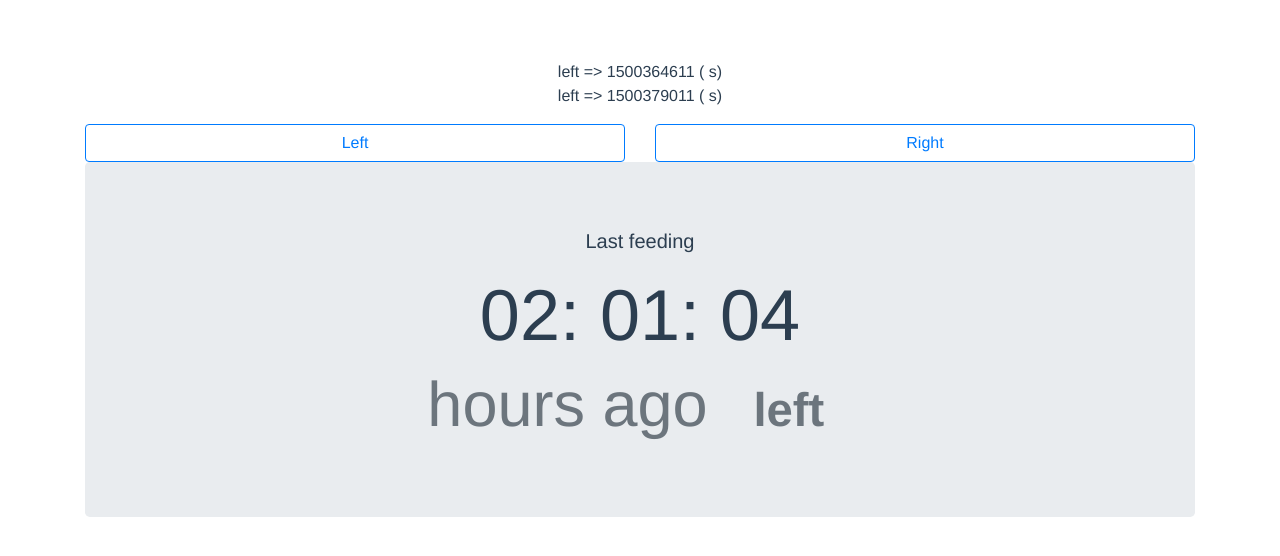
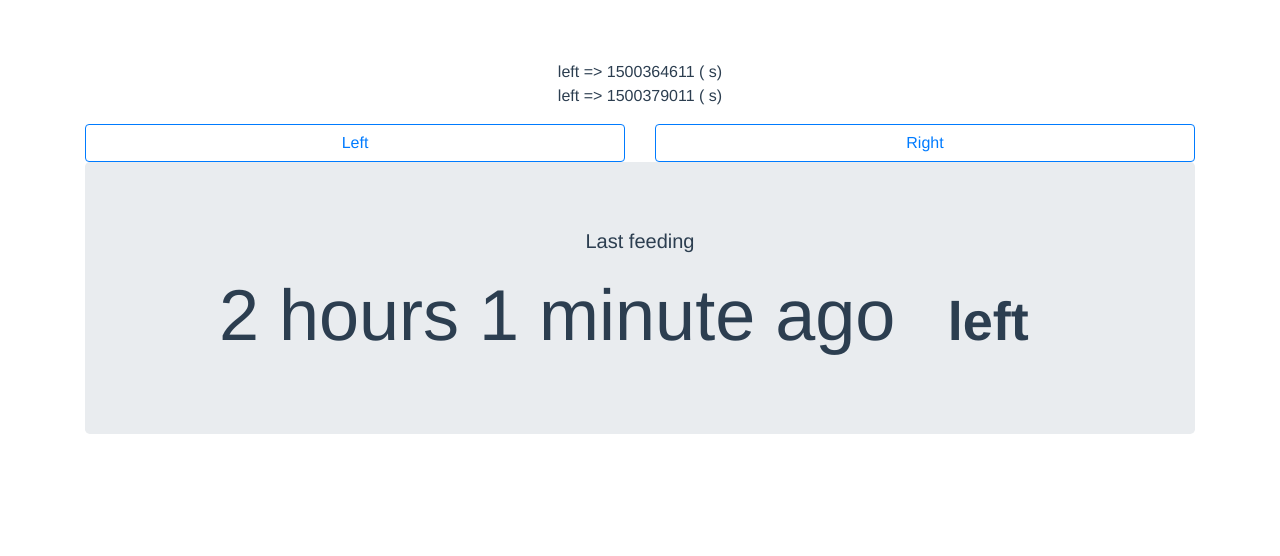
Before and after one commit to eMerzh/feedlog, a Vue app: page /#/ in a window 1280 px wide. Shown: the top 556 px of the page. Built offline with nearby package versions, Linux system fonts and the light colour scheme.

Commit message:
✨ add humize function

```diff
--- a/src/components/Hello.vue
+++ b/src/components/Hello.vue
@@ -10,7 +10,7 @@
           <p class="lead">Started since :</p>
           <h1 class="display-3">
             <timecount :startTime="startedTime"></timecount>
-            <small class="badge badge-default badge-pill">{{ selectedSide }}</small>
+            <small class="badge badge-primary badge-pill">{{ selectedSide }}</small>
           </h1>
         </div>
       </div>
@@ -28,10 +28,9 @@
         <div class="jumbotron">
           <p class="lead">Last feeding</p>
           <h1 class="display-3">
-            <timecount :startTime="latestFeeding.date" :auto-update="60"></timecount>
-            <small class="text-muted"> hours ago
-              <span class="badge badge-default badge-pill">{{ latestFeeding.side }}</span>
-            </small>
+            <timecount :startTime="latestFeeding.date" :auto-update="1" :precision="2"></timecount>
+            ago
+            <small class="badge badge-default badge-pill">{{ latestFeeding.side }}</small>
           </h1>
         </div>
       </div>
--- a/src/components/TimeCount.vue
+++ b/src/components/TimeCount.vue
@@ -1,13 +1,38 @@
 <template>
-<div>
-    <span>{{ hours | two_digits }}</span>:
-    <span>{{ minutes | two_digits }}</span>:
-    <span>{{ seconds | two_digits }}</span>
-</div>
+  <span>{{ humanizeDuration }}</span>
 </template>
 
 <script>
-import two_digits from '../filters/two_digits'
+/**
+ * Translates seconds into human readable format of seconds, minutes, hours, days, and years
+ *
+ * @param  {number} seconds   The number of seconds to be processed
+ * @param  {number} precision The number of time elements
+ * @return {string}           The phrase describing the the amount of time
+ */
+function forHumans ( seconds, precision) {
+    var levels = [
+        [Math.floor(seconds / 31536000), 'years'],
+        [Math.floor((seconds % 31536000) / 86400), 'days'],
+        [Math.floor(((seconds % 31536000) % 86400) / 3600), 'hours'],
+        [Math.floor((((seconds % 31536000) % 86400) % 3600) / 60), 'minutes'],
+        [(((seconds % 31536000) % 86400) % 3600) % 60, 'seconds'],
+    ];
+    var result = [];
+
+    for (var i = 0, max = levels.length; i < max; i++) {
+      var value = levels[i][0];
+      if ( value === 0 ) continue;
+
+      // take unit from array and remove plural form if value is 1
+      var unit = (value === 1 ? levels[i][1].substr(0, levels[i][1].length-1): levels[i][1]);
+      result.push(` ${value} ${unit}`);
+    };
+    if(precision) {
+      result = result.slice(0, precision);
+    }
+    return result.join(' ');
+}
 
 export default {
   name: 'timecount',
@@ -25,8 +50,8 @@ export default {
       }, period);
     },
     stopUpdate() {
-      clearInterval(this.interval)
-      this.interval = null
+      clearInterval(this.interval);
+      this.interval = null;
     }
   },
   data: function() {
@@ -35,15 +60,9 @@ export default {
     };
   },
   computed: {
-    seconds: function() {
-      return (this.now - this.startTime) % 60;
-    },
-    minutes: function() {
-      return Math.trunc((this.now - this.startTime) / 60) % 60;
-    },
-    hours: function() {
-      return Math.trunc((this.now - this.startTime) / 60 / 60) % 60;
-    },
+    humanizeDuration: function () {
+      return forHumans(this.now - this.startTime, this.precision);
+    }
   },
   mounted: function() {
     if (this.autoUpdate) {
@@ -61,10 +80,11 @@ export default {
     autoUpdate: {
       type: Number,
       default: 1,
-    }
-  },
-  filters: {
-    two_digits
+    },
+    precision:  {
+      type: Number,
+      default: 3,
+    },
   },
   watch: {
     autoUpdate(newAutoUpdate) {
```
